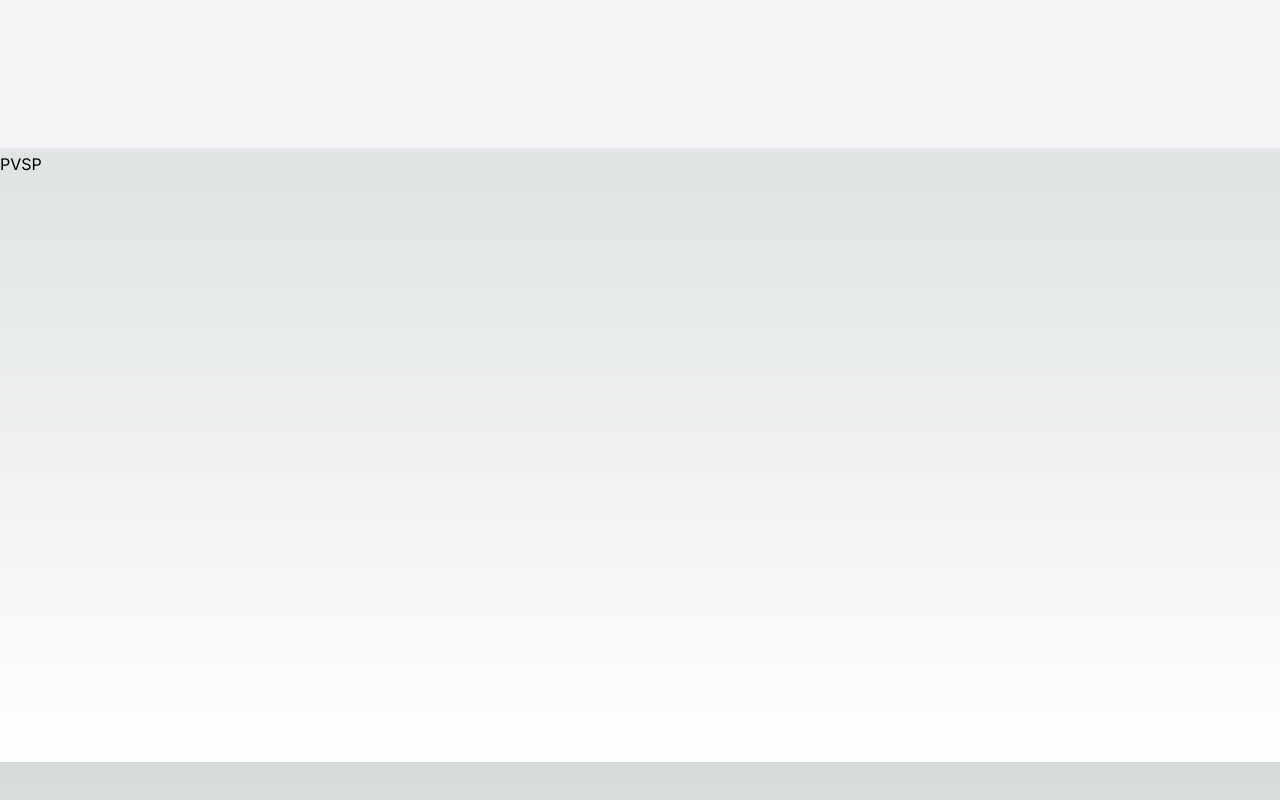
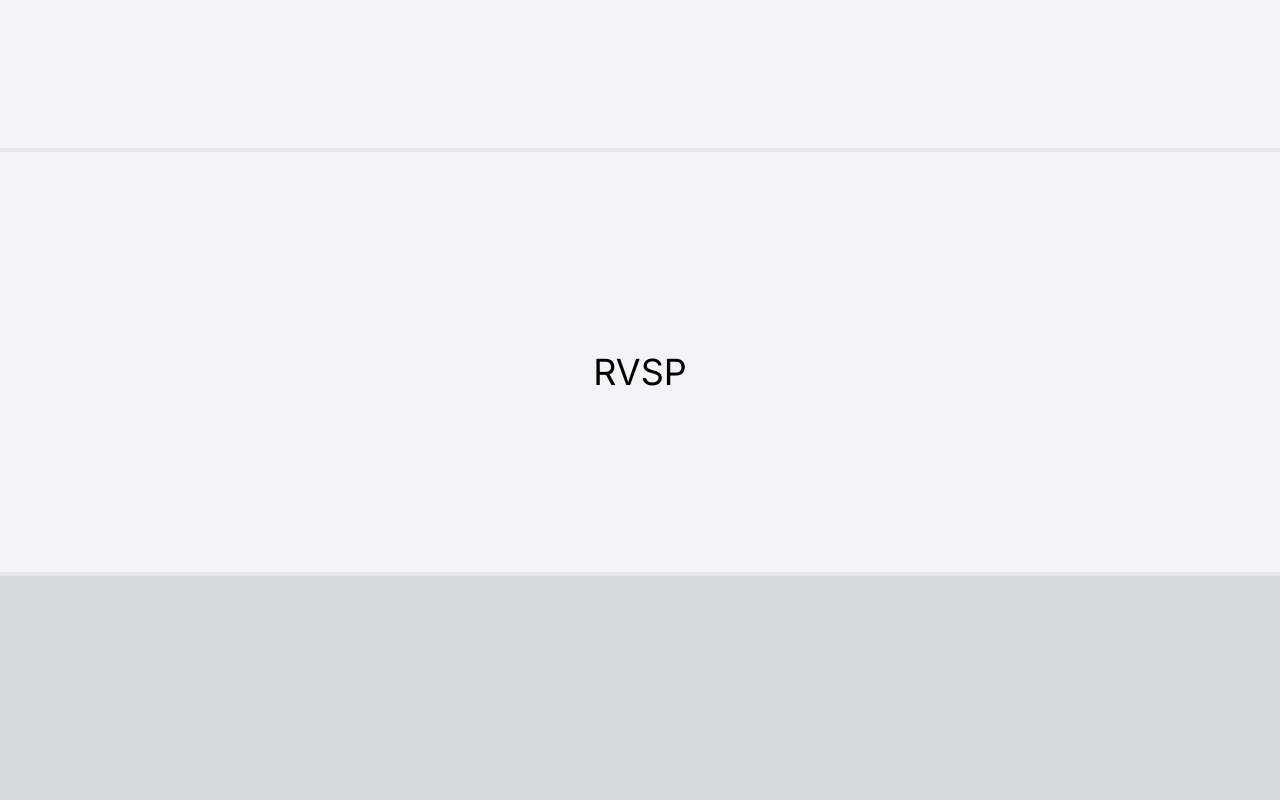
Before and after one commit to Hiroki-kt/kata-wedding, a Next.js app: page / in a window 1280 px wide. Shown: the part 3238-4038 px from the top of the page. After the commit the page ends 3814 px from the top, so only its background shows below. Built offline with nearby package versions, Linux system fonts and the light colour scheme; grey boxes are pictures that could not be loaded.

Commit message:
make no foem rvsp section

```diff
--- a/components/RSVP.tsx
+++ b/components/RSVP.tsx
@@ -1,7 +1,14 @@
 const PVSP = () => {
   return (
-    <div className="w-full h-full bg-gray-250">
-      <h1>PVSP</h1>
+    <div className="w-full bg-gray-100 border-b-4">
+      <div className="w-[80%] m-auto pt-[100px] pb-[100px]">
+        {/* Title */}
+        <div className="pt-[100px]">
+          <h1 className="text-center text-4xl text-black">RVSP</h1>
+        </div>
+        {/* Contents1 */}
+        <div className="mt-[80px]"></div>
+      </div>
     </div>
   )
 }
```
